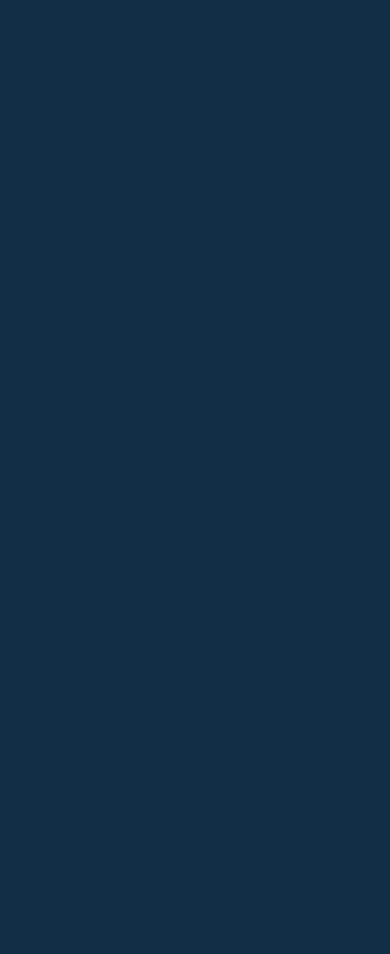
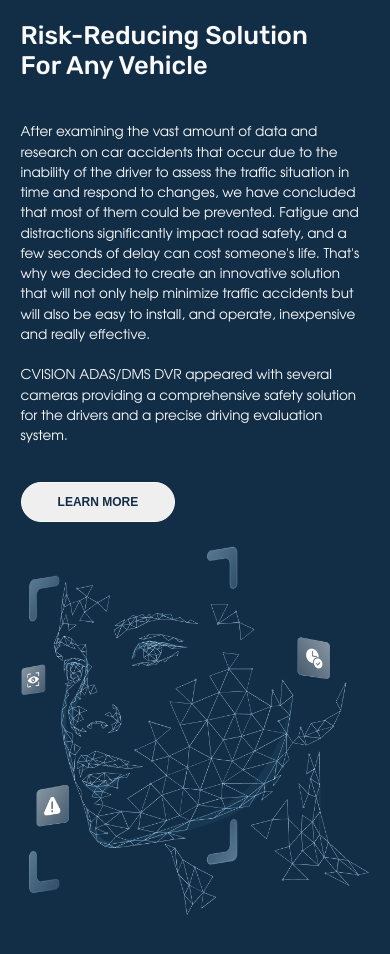
Before and after one commit to iftikharrasha/cvision-figma-to-reactjs, a React (Create React App) app: page / in a window 390 px wide. Shown: the part 2506-3460 px from the top of the page. Before the commit the page ends 2426 px from the top, so only its background shows below. Built offline with nearby package versions, Linux system fonts and the light colour scheme.

Commit message:
about added

```diff
--- /dev/null
+++ b/src/Components/About/About.js
@@ -0,0 +1,29 @@
+import React from 'react';
+import face from '../../Images/face.webp';
+
+const About = () => {
+    return (
+        <>
+            <section className="about" id="about">
+                <div className="container">
+                    <div className="about-contents">
+                        <div className="about-right">
+                            <h6>About Us</h6>
+                            <h2>Risk-Reducing Solution <br /> For Any Vehicle</h2>
+                            <p>After examining the vast amount of data and research on car accidents that occur due to the inability of the driver to assess the traffic situation in time and respond to changes, we have concluded that most of them could be prevented. Fatigue and distractions significantly impact road safety, and a few seconds of delay can cost someone's life. That's why we decided to create an innovative solution that will not only help minimize traffic accidents but will also be easy to install, and operate, inexpensive and really effective.
+                                <br /><br />
+                                CVISION ADAS/DMS DVR appeared with several cameras providing a comprehensive safety solution for the drivers and a precise driving evaluation system.
+                            </p>
+                            <button>Learn More</button>
+                        </div>
+                        <div className="about-left">
+                            <img src={face} alt={face} />
+                        </div>
+                    </div>
+                </div>
+            </section>
+        </>
+    );
+};
+
+export default About;
--- a/src/Components/Header/Header.js
+++ b/src/Components/Header/Header.js
@@ -29,11 +29,11 @@
 
                         <nav className="nav-right">
                             <ul>
-                                <li><Link to="/signup">About Us</Link></li>
-                                <li><Link to="/product">Product</Link></li>
-                                <li><Link to="/team">Team</Link></li>
-                                <li><Link to="/login">Sponsors</Link></li>
-                                <li><Link to="/login">Contact</Link></li>
+                                <li><a href="#about">About Us</a></li>
+                                <li><a href="#product">Product</a></li>
+                                <li><a href="#team">Team</a></li>
+                                <li><a href="#sponsors">Sponsors</a></li>
+                                <li><a href="#contact">Contact</a></li>
                             </ul>
                         </nav>
 
@@ -46,11 +46,11 @@
 
                             <div className="nav-full">
                                 <ul>
-                                    <li><Link to="/signup">About Us</Link></li>
-                                    <li><Link to="/login">Product</Link></li>
-                                    <li><Link to="/login">Team</Link></li>
-                                    <li><Link to="/login">Sponsors</Link></li>
-                                    <li><Link to="/login">Contact</Link></li>
+                                    <li><a href="#about">About Us</a></li>
+                                    <li><a href="#product">Product</a></li>
+                                    <li><a href="#team">Team</a></li>
+                                    <li><a href="#sponsors">Sponsors</a></li>
+                                    <li><a href="#contact">Contact</a></li>
                                 </ul>
                             </div>
                         </div>
--- a/src/Pages/Home/Home.js
+++ b/src/Pages/Home/Home.js
@@ -1,7 +1,8 @@
 import React from 'react';
-import Features from '../../Components/Features/Features';
 import Header from '../../Components/Header/Header';
 import Hero from '../../Components/Hero/Hero';
+import Features from '../../Components/Features/Features';
+import About from '../../Components/About/About';
 
 const Home = () => {
     return (
@@ -9,6 +10,7 @@
             <Header/>
             <Hero/>
             <Features/>
+            <About/>
         </>
     );
 };
--- /dev/null
+++ b/src/Sass/_about.scss
@@ -0,0 +1,75 @@
+.about{
+    padding: 5rem 0;
+    .about-contents{
+        @include flexCenter;
+        @media (max-width: 991.98px) {
+            flex-direction: column;
+        }
+        .about-right{
+            width: 50%;
+            padding-right: 9rem;
+            @media (max-width: 991.98px) {
+                padding-right: 0;
+                width: 100%;
+            }
+            @media (min-width: 992px) and (max-width: 1299.98px) {
+                padding-right: 5rem;
+            }
+            h6{
+                font-size: 1.5rem;
+                font-weight: 400;
+                text-transform: uppercase;
+                padding-bottom: 1.5rem;
+            }
+            h2{
+                font-size: 3rem;
+                font-weight: 500;
+                padding-bottom: 3.5rem;
+                @media (max-width: 575.98px)  {
+                    font-size: 2.125rem;
+                }
+                @media (max-width: 320px) {
+                    font-size: 2rem;
+                }
+                @media (min-width: 992px) and (max-width: 1299.98px) {
+                    font-size: 2rem;
+                }
+            }
+            p{
+                font-size: 1.125rem;
+                font-weight: 400;
+                line-height: 1.5;
+                padding-bottom: 1rem;
+            }
+            button{
+                border: 0.125rem solid $white;
+                padding: 1rem 3rem;
+                border-radius: 2.75rem;
+                font-size: 1.25rem;
+                font-weight: 600;
+                color: $darkblue;
+                text-transform: uppercase;
+                cursor: pointer;
+                margin: 2rem 0;
+                @media (max-width: 575.98px) {
+                    font-size: 1rem;
+                }
+            }
+        }
+        .about-left{
+            width: 50%;
+            @media (max-width: 991.98px) {
+                text-align: center;
+                width: 100%;
+            }
+            img{
+                width: 39rem;
+                height: 41.4375rem;
+                @media (max-width: 575.98px)  {
+                    width: 100%;
+                    height: auto;
+                }
+            }
+        }
+    }
+}
--- a/src/Sass/_features.scss
+++ b/src/Sass/_features.scss
@@ -32,7 +32,6 @@
             }
             p{
                 font-size: 1.125rem;
-                font-family: $font3;
                 padding: 1rem 0;
                 line-height: 1.5rem;
             }
--- a/src/Sass/style.css
+++ b/src/Sass/style.css
@@ -541,7 +541,6 @@
 
 .features .features-contents .single-item p {
   font-size: 1.125rem;
-  font-family: var(--font3);
   padding: 1rem 0;
   line-height: 1.5rem;
 }
@@ -567,6 +566,128 @@
 @media (max-width: 575.98px) {
   .features .features-contents .single-item::before {
     top: 0;
+  }
+}
+
+.about {
+  padding: 5rem 0;
+}
+
+.about .about-contents {
+  display: -webkit-box;
+  display: -ms-flexbox;
+  display: flex;
+  -webkit-box-pack: center;
+      -ms-flex-pack: center;
+          justify-content: center;
+  -webkit-box-align: center;
+      -ms-flex-align: center;
+          align-items: center;
+}
+
+@media (max-width: 991.98px) {
+  .about .about-contents {
+    -webkit-box-orient: vertical;
+    -webkit-box-direction: normal;
+        -ms-flex-direction: column;
+            flex-direction: column;
+  }
+}
+
+.about .about-contents .about-right {
+  width: 50%;
+  padding-right: 9rem;
+}
+
+@media (max-width: 991.98px) {
+  .about .about-contents .about-right {
+    padding-right: 0;
+    width: 100%;
+  }
+}
+
+@media (min-width: 992px) and (max-width: 1299.98px) {
+  .about .about-contents .about-right {
+    padding-right: 5rem;
+  }
+}
+
+.about .about-contents .about-right h6 {
+  font-size: 1.5rem;
+  font-weight: 400;
+  text-transform: uppercase;
+  padding-bottom: 1.5rem;
+}
+
+.about .about-contents .about-right h2 {
+  font-size: 3rem;
+  font-weight: 500;
+  padding-bottom: 3.5rem;
+}
+
+@media (max-width: 575.98px) {
+  .about .about-contents .about-right h2 {
+    font-size: 2.125rem;
+  }
+}
+
+@media (max-width: 320px) {
+  .about .about-contents .about-right h2 {
+    font-size: 2rem;
+  }
+}
+
+@media (min-width: 992px) and (max-width: 1299.98px) {
+  .about .about-contents .about-right h2 {
+    font-size: 2rem;
+  }
+}
+
+.about .about-contents .about-right p {
+  font-size: 1.125rem;
+  font-weight: 400;
+  line-height: 1.5;
+  padding-bottom: 1rem;
+}
+
+.about .about-contents .about-right button {
+  border: 0.125rem solid var(--white);
+  padding: 1rem 3rem;
+  border-radius: 2.75rem;
+  font-size: 1.25rem;
+  font-weight: 600;
+  color: var(--darkblue);
+  text-transform: uppercase;
+  cursor: pointer;
+  margin: 2rem 0;
+}
+
+@media (max-width: 575.98px) {
+  .about .about-contents .about-right button {
+    font-size: 1rem;
+  }
+}
+
+.about .about-contents .about-left {
+  width: 50%;
+}
+
+@media (max-width: 991.98px) {
+  .about .about-contents .about-left {
+    text-align: center;
+    width: 100%;
+  }
+}
+
+.about .about-contents .about-left img {
+  width: 39rem;
+  height: 41.4375rem;
+}
+
+@media (max-width: 575.98px) {
+  .about .about-contents .about-left img {
+    width: 100%;
+    height: auto;
   }
 }
 
@@ -654,7 +775,6 @@
   text-decoration: none;
 }
 
-/*fonts*/
 .container {
   width: 90rem;
   margin: 0 auto;
--- a/src/Sass/style.scss
+++ b/src/Sass/style.scss
@@ -3,6 +3,7 @@
 @import './header';
 @import './hero';
 @import './features';
+@import './about';
 
 * {
     margin: 0;
@@ -73,9 +74,6 @@
     text-decoration: none;
 }
 
-/*fonts*/
-
-
 .container {
     width: 90rem;
     margin: 0 auto;
```
Also changed, not shown: src/Images/face.webp (added), 1 other file (tests, documents, lock files or other folders).
